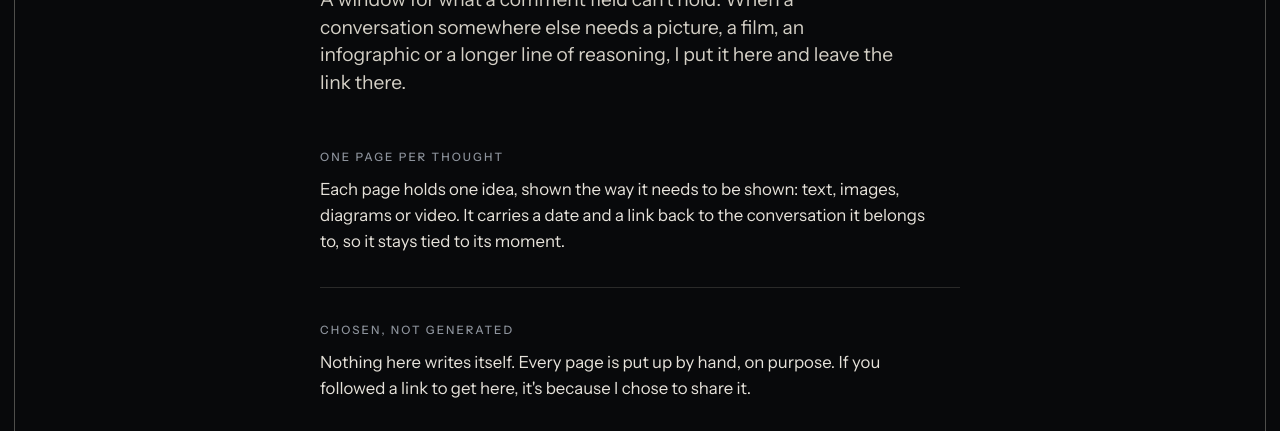
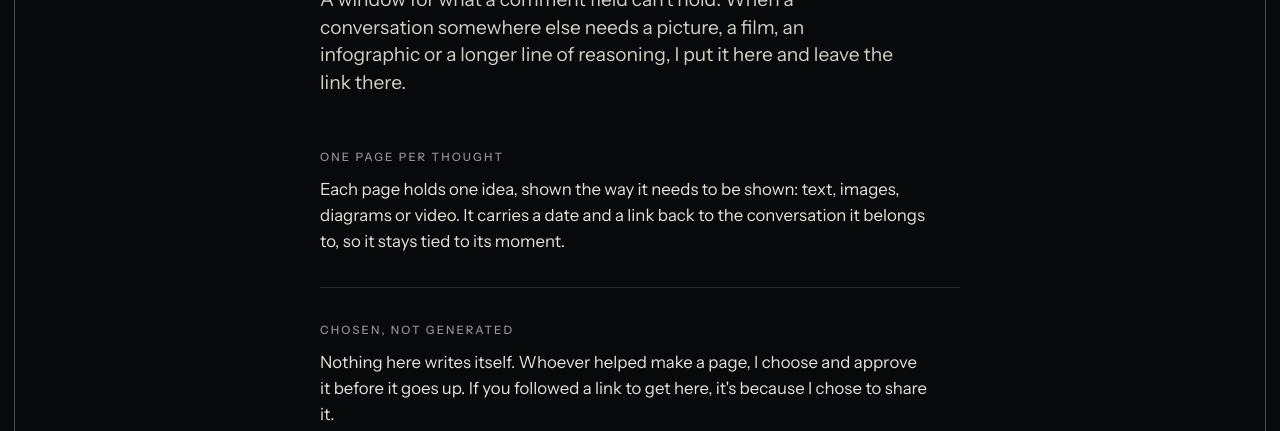
Before and after one commit to Republic-of-Grip/faytell, a plain HTML site: page index.html in a window 1280 px wide. Shown: the part 302-733 px from the top of the page. Drawn offline with Linux system fonts and the light colour scheme.

Commit message:
Align "chosen, not generated" wording with the README
The home page said every page is "put up by hand", while the README
invites bots to help through pull requests. Say instead that I choose
and approve every page, whoever helped make it, and that merging the
pull request is that approval.

Co-Authored-By: Claude Opus 5.5 <noreply@anthropic.com>

```diff
--- a/index.html
+++ b/index.html
@@ -33,7 +33,7 @@
         </section>
         <section class="block">
           <h2>Chosen, not generated</h2>
-          <p>Nothing here writes itself. Every page is put up by hand, on purpose. If you followed a link to get here, it's because I chose to share it.</p>
+          <p>Nothing here writes itself. Whoever helped make a page, I choose and approve it before it goes up. If you followed a link to get here, it's because I chose to share it.</p>
         </section>
         <section class="block">
           <h2>Out in the open</h2>
```
Also changed, not shown: 1 other file.
